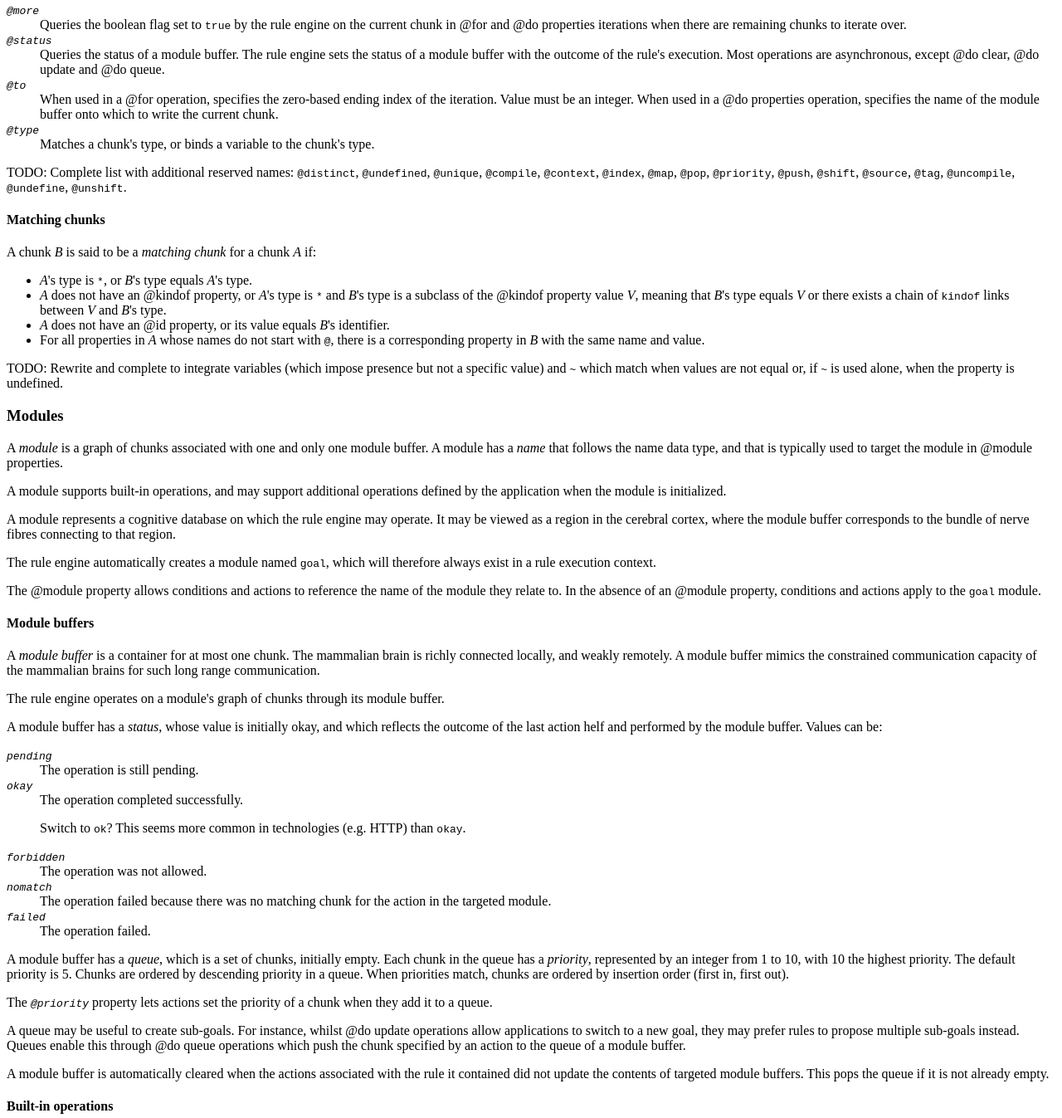
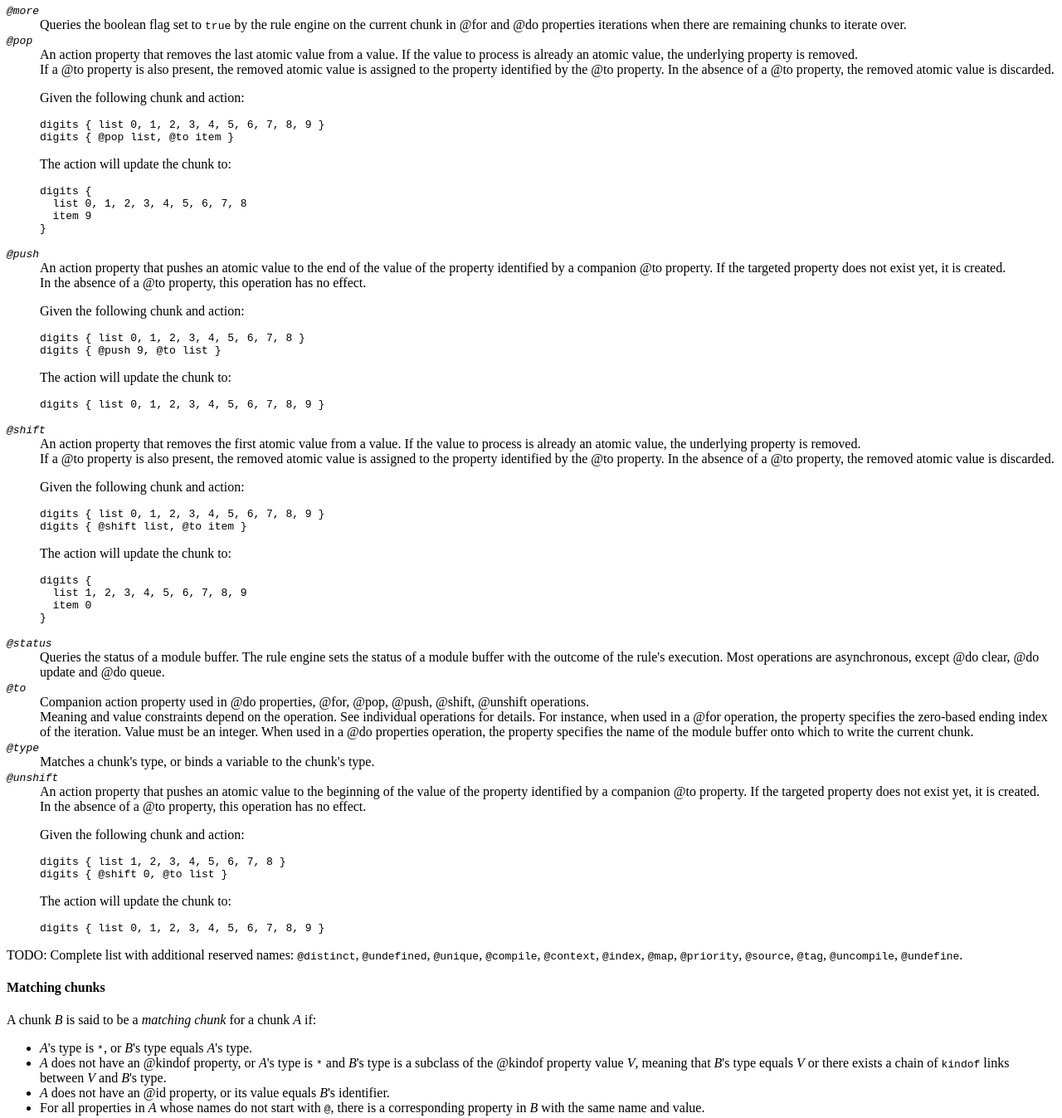
Before and after one commit to w3c/cogai, a website: page index.html in a window 1280 px wide. Shown: the part 5252-6599 px from the top of the page at 83% size. Drawn offline with Linux system fonts and the light colour scheme.

Commit message:
Add definitions for @-properties that apply to lists (#19)
Adds definitions for `@pop`, `@push`, `@shift` and `@unshift` that allow to
manipulate lists of atomic values.

```diff
--- a/index.html
+++ b/index.html
@@ -339,17 +339,68 @@ penguin p6 { name Pingou }</code></pre>
           <dt><dfn><code>@more</code></dfn></dt>
           <dd>Queries the <a>boolean</a> flag set to <code>true</code> by the <a>rule engine</a> on the current <a>chunk</a> in <a>@for</a> and <a>@do properties</a> iterations when there are remaining <a>chunks</a> to iterate over.</dd>
 
+          <dt><dfn><code>@pop</code></dfn></dt>
+          <dd>An <a>action</a> property that removes the last <a>atomic value</a> from a <a>value</a>. If the <a>value</a> to process is already an <a>atomic value</a>, the underlying property is removed.</dd>
+          <dd>If a <a>@to</a> property is also present, the removed <a>atomic value</a> is assigned to the <a>property</a> identified by the <a>@to</a> property. In the absence of a <a>@to</a> property, the removed <a>atomic value</a> is discarded.</dd>
+          <dd><aside class="example" title="Remove the last element from a list">
+            <p>Given the following <a>chunk</a> and <a>action</a>:</p>
+            <pre><code>digits { list 0, 1, 2, 3, 4, 5, 6, 7, 8, 9 }
+digits { @pop list, @to item }</code></pre>
+            <p>The <a>action</a> will update the <a>chunk</a> to:</p>
+            <pre><code>digits {
+  list 0, 1, 2, 3, 4, 5, 6, 7, 8
+  item 9
+}</code></pre>
+          </aside></dd>
+
+          <dt><dfn><code>@push</code></dfn></dt>
+          <dd>An <a>action</a> property that pushes an <a>atomic value</a> to the end of the <a>value</a> of the property identified by a companion <a>@to</a> property. If the targeted property does not exist yet, it is created.</dd>
+          <dd>In the absence of a <a>@to</a> property, this operation has no effect.</dd>
+          <dd><aside class="example" title="Add an element to the end of a list">
+            <p>Given the following <a>chunk</a> and <a>action</a>:</p>
+            <pre><code>digits { list 0, 1, 2, 3, 4, 5, 6, 7, 8 }
+digits { @push 9, @to list }</code></pre>
+            <p>The <a>action</a> will update the <a>chunk</a> to:</p>
+            <pre><code>digits { list 0, 1, 2, 3, 4, 5, 6, 7, 8, 9 }</code></pre>
+          </aside></dd>
+
+          <dt><dfn><code>@shift</code></dfn></dt>
+          <dd>An <a>action</a> property that removes the first <a>atomic value</a> from a <a>value</a>. If the <a>value</a> to process is already an <a>atomic value</a>, the underlying property is removed.</dd>
+          <dd>If a <a>@to</a> property is also present, the removed <a>atomic value</a> is assigned to the <a>property</a> identified by the <a>@to</a> property. In the absence of a <a>@to</a> property, the removed <a>atomic value</a> is discarded.</dd>
+          <dd><aside class="example" title="Remove the first element from a list">
+            <p>Given the following <a>chunk</a> and <a>action</a>:</p>
+            <pre><code>digits { list 0, 1, 2, 3, 4, 5, 6, 7, 8, 9 }
+digits { @shift list, @to item }</code></pre>
+            <p>The <a>action</a> will update the <a>chunk</a> to:</p>
+            <pre><code>digits {
+  list 1, 2, 3, 4, 5, 6, 7, 8, 9
+  item 0
+}</code></pre>
+          </aside></dd>
+
           <dt><dfn><code>@status</code></dfn></dt>
           <dd>Queries the <a data-link-for="module buffer">status</a> of a <a>module buffer</a>. The <a>rule engine</a> sets the status of a <a>module buffer</a> with the outcome of the <a>rule</a>'s execution. Most operations are asynchronous, except <a>@do clear</a>, <a>@do update</a> and <a>@do queue</a>.</dd>
 
           <dt><dfn><code>@to</code></dfn></dt>
-          <dd>When used in a <a>@for</a> operation, specifies the zero-based ending index of the iteration. Value must be an integer. When used in a <a>@do properties</a> operation, specifies the name of the <a>module buffer</a> onto which to write the current <a>chunk</a>.</dd>
+          <dd>Companion <a>action</a> property used in <a>@do properties</a>, <a>@for</a>, <a>@pop</a>, <a>@push</a>, <a>@shift</a>, <a>@unshift</a> operations.</dd>
+          <dd>Meaning and value constraints depend on the operation. See individual operations for details. For instance, when used in a <a>@for</a> operation, the property specifies the zero-based ending index of the iteration. Value must be an integer. When used in a <a>@do properties</a> operation, the property specifies the name of the <a>module buffer</a> onto which to write the current <a>chunk</a>.</dd>
 
           <dt><dfn><code>@type</code></dfn></dt>
           <dd>Matches a <a>chunk</a>'s <a>type</a>, or binds a variable to the <a>chunk</a>'s <a>type</a>.</dd>
+
+          <dt><dfn><code>@unshift</code></dfn></dt>
+          <dd>An <a>action</a> property that pushes an <a>atomic value</a> to the beginning of the <a>value</a> of the property identified by a companion <a>@to</a> property. If the targeted property does not exist yet, it is created.</dd>
+          <dd>In the absence of a <a>@to</a> property, this operation has no effect.</dd>
+          <dd><aside class="example" title="Add an element to the beginning of a list">
+            <p>Given the following <a>chunk</a> and <a>action</a>:</p>
+            <pre><code>digits { list 1, 2, 3, 4, 5, 6, 7, 8 }
+digits { @shift 0, @to list }</code></pre>
+            <p>The <a>action</a> will update the <a>chunk</a> to:</p>
+            <pre><code>digits { list 0, 1, 2, 3, 4, 5, 6, 7, 8, 9 }</code></pre>
+          </aside></dd>
         </dl>
 
-        <p class="ednote">TODO: Complete list with additional reserved names: <code>@distinct</code>, <code>@undefined</code>, <code>@unique</code>, <code>@compile</code>, <code>@context</code>, <code>@index</code>, <code>@map</code>, <code>@pop</code>, <code>@priority</code>, <code>@push</code>, <code>@shift</code>, <code>@source</code>, <code>@tag</code>, <code>@uncompile</code>, <code>@undefine</code>, <code>@unshift</code>.</p>
+        <p class="ednote">TODO: Complete list with additional reserved names: <code>@distinct</code>, <code>@undefined</code>, <code>@unique</code>, <code>@compile</code>, <code>@context</code>, <code>@index</code>, <code>@map</code>, <code>@priority</code>, <code>@source</code>, <code>@tag</code>, <code>@uncompile</code>, <code>@undefine</code>.</p>
       </section>
 
       <section>
```
